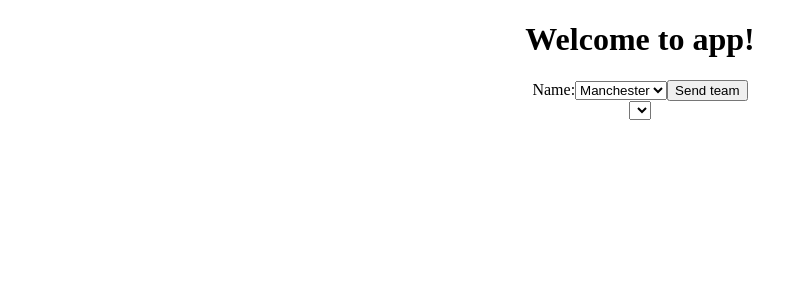
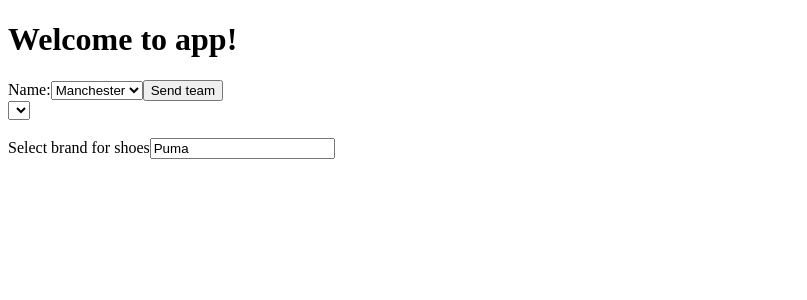
Before and after one commit to chandanch/selectng, an Angular app: page / in a window 1280 px wide. Shown: the top 300 px of the page, without its empty margins (0-807 px from the left). Built offline with nearby package versions, Linux system fonts and the light colour scheme.

Commit message:
using datalist to display options

```diff
--- a/src/app/app.component.html
+++ b/src/app/app.component.html
@@ -1,5 +1,5 @@
 <!--The content below is only a placeholder and can be replaced.-->
-<div style="text-align:center">
+<div>
   <h1>
     Welcome to {{title}}!
   </h1>
@@ -17,3 +17,13 @@
     </option>
   </select>
 </div>
+<br>
+<div>
+  <label>Select brand for shoes</label>
+  <input list="brands" name="brandsInput" [(ngModel)]="activeBrand" (ngModelChange)="getBrand($event)">
+  <datalist id="brands">
+    <option *ngFor="let brand of brands" [ngValue]="brand" [value]="brand.name">
+      {{brand.name}}
+    </option>
+  </datalist>
+</div>
--- a/src/app/app.component.ts
+++ b/src/app/app.component.ts
@@ -1,4 +1,5 @@
 import {Component, OnInit} from '@angular/core';
+import {Brands} from './brands.model';
 
 @Component({
   selector: 'app-root',
@@ -15,9 +16,29 @@ export class AppComponent implements OnInit {
   playersList: Player[] = [];
   public activeTeam;
   activePlayer;
+  activeBrand;
+  protected brands: Brands[] = [
+    {
+      id: 1,
+      name: 'Reebok'
+    },
+    {
+      id: 2,
+      name: 'Puma'
+    },
+    {
+      id: 3,
+      name: 'Nike'
+    },
+    {
+      id: 4,
+      name: 'Adidas'
+    }
+  ];
 
   ngOnInit() {
     this.activeTeam = this.teamList[1];
+    this.activeBrand = this.brands[1].name;
   }
 
   getTeam(team) {
@@ -47,6 +68,10 @@ export class AppComponent implements OnInit {
     console.log(c2);
     return c1 && c2 ? c1 === c2 : c1 === c2;
   }
+
+  getBrand(brand) {
+    console.log(brand);
+  }
 }
 
 export class Team {
--- /dev/null
+++ b/src/app/brands.model.ts
@@ -0,0 +1,4 @@
+export interface Brands {
+  name: string;
+  id: number;
+}
```
